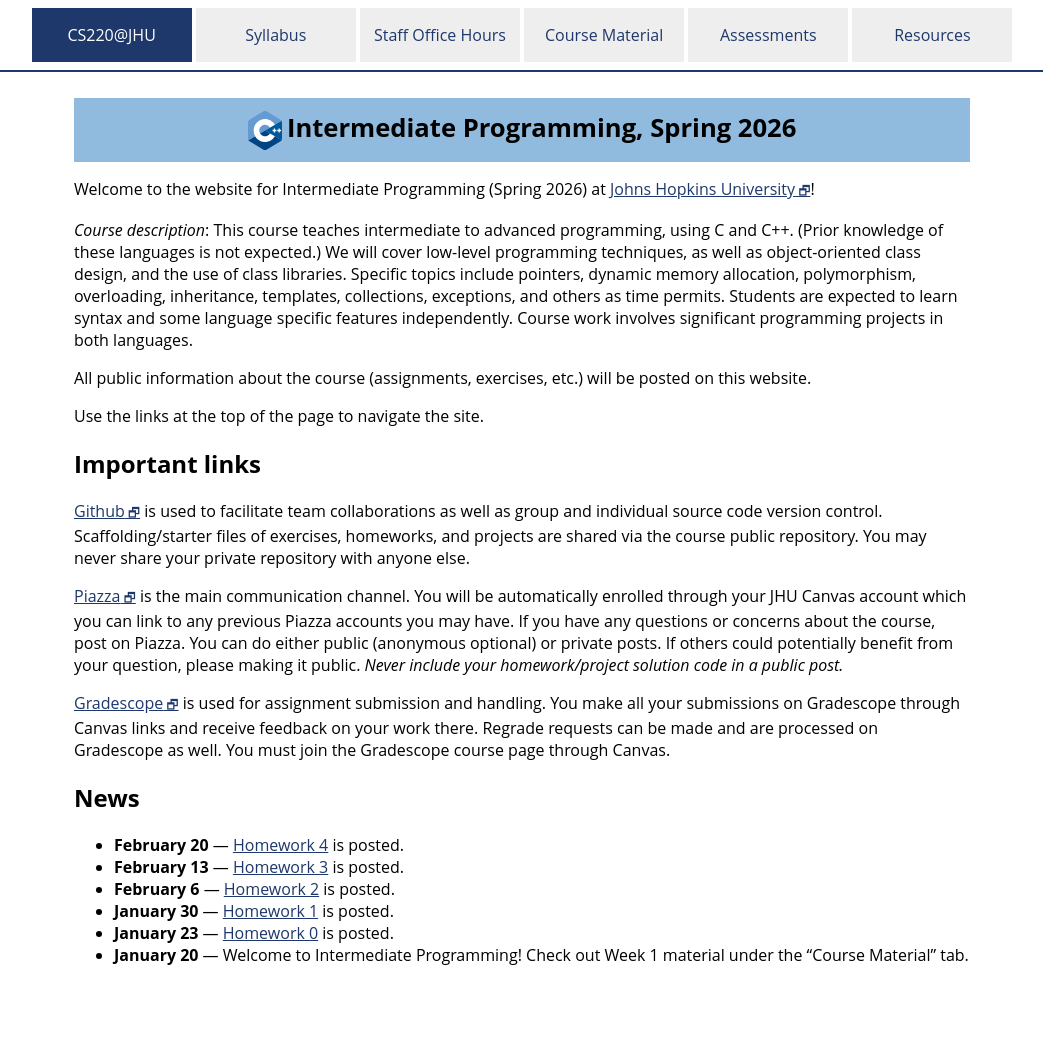
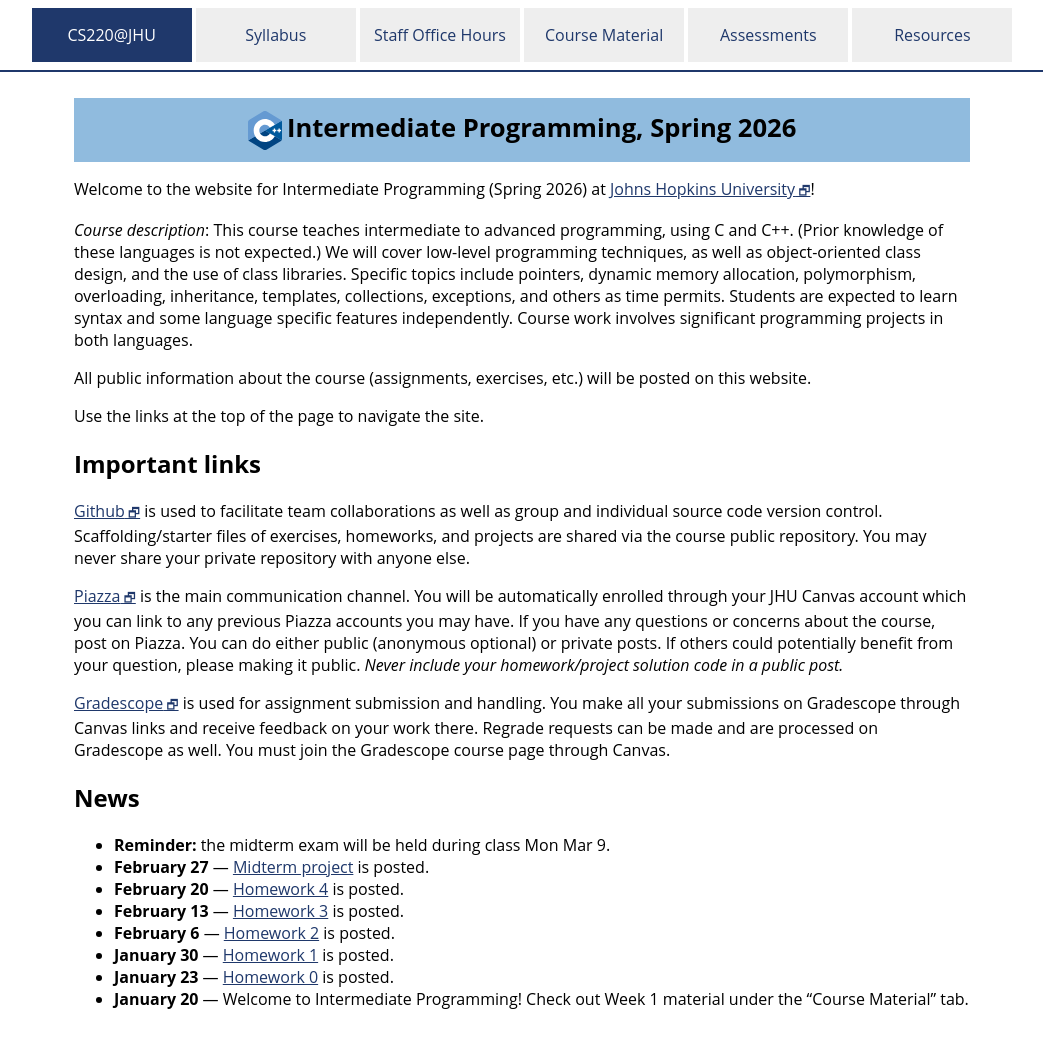
Before and after one commit to jhu-ip/cs220-sp26, a Jekyll site: the page built from index.md, in a window 1280 px wide. Shown: the whole page, without its empty margins (118-1161 px from the left). Built offline with Jekyll 4.4.1, drawn with Linux system fonts in a browser that asks for light colours; before the commit the page ends 998 px from its top, so only the background shows below that.

Commit message:
updated schedule and index with midterm project and midterm exam info

```diff
--- a/index.md
+++ b/index.md
@@ -46,9 +46,10 @@
 * **November 6** — [Homework 7](https://jhu-ip.github.io/cs220-f25/assign/hw7.html) is posted!
 * **October 31** — [Homework 6](https://www.gradescope.com/courses/1070771/assignments/7035238/) is posted!
 * **October 20** — [Homework 5](assign/hw5.html) is posted.
-* **October 3** — [Midterm project](assign/midterm.html) is posted.
 -->
 
+* **Reminder:** the midterm exam will be held during class Mon Mar 9.
+* **February 27** — [Midterm project](assign/midterm.html) is posted.
 * **February 20** — [Homework 4](https://www.gradescope.com/courses/1222412/assignments/7702221/) is posted.
 * **February 13** — [Homework 3](assign/hw3.html) is posted.
 * **February 6** — [Homework 2](https://www.gradescope.com/courses/1222412/assignments/7610571/) is posted.
```
Also changed, not shown: schedule.md (+3 -3 lines).
